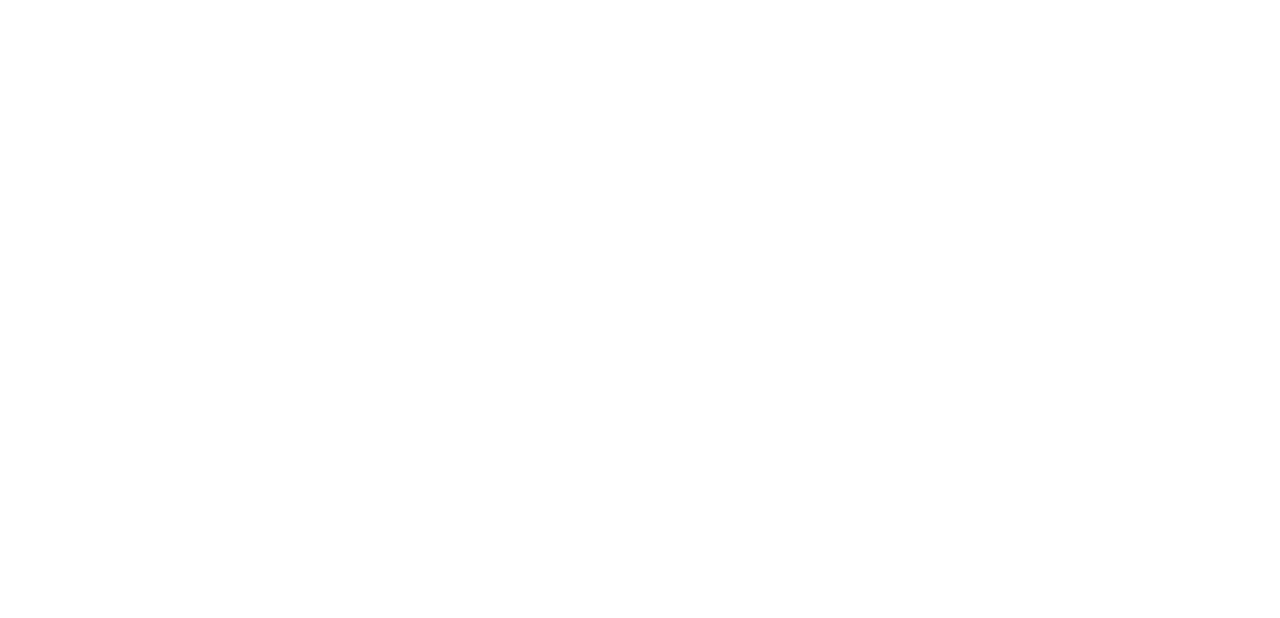
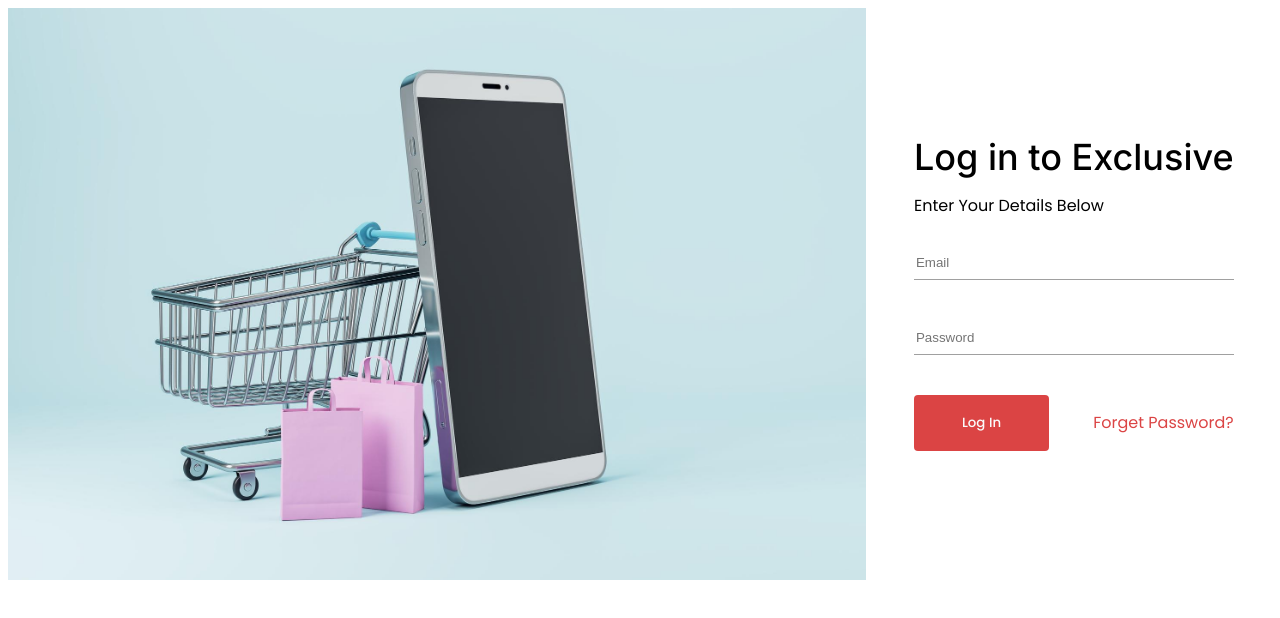
Before and after one commit to archis-academy/e-commerce-march-1, a plain HTML site: page login.html in a window 1280 px wide. Drawn offline with Linux system fonts and the light colour scheme.

Commit message:
[E--9]-loginhtml-and-logincss-complated

```diff
--- a/login.html
+++ b/login.html
@@ -4,10 +4,50 @@
     <meta charset="UTF-8" />
     <meta name="viewport" content="width=device-width, initial-scale=1.0" />
     <title>Exclusive E-Commerce Login</title>
-    <link rel="stylesheet" href="styles/shared.css">
-    <link rel="stylesheet" href="styles/login.css">
+    <link rel="stylesheet" href="styles/shared.css" />
+    <link rel="stylesheet" href="styles/login.css" />
+    <link rel="preconnect" href="https://fonts.googleapis.com" />
+    <link rel="preconnect" href="https://fonts.gstatic.com" crossorigin />
+    <link
+      href="https://fonts.googleapis.com/css2?family=Inter:wght@100..900&family=Poppins:ital,wght@0,100;0,200;0,300;0,400;0,500;0,600;0,700;0,800;0,900;1,100;1,200;1,300;1,400;1,500;1,600;1,700;1,800;1,900&display=swap"
+      rel="stylesheet"
+    />
   </head>
   <body>
-
+    <div class="login-page-container">
+      <div class="login-img-box">
+        <img class="login-img" src="images/login.png" alt="" />
+      </div>
+      <div class="login-content-box">
+        <div class="login-title-input-and-btn-box">
+          <div class="login-title-box">
+            <div class="login-title-h2-box">
+              <h2 class="login-title-h2">Log in to Exclusive</h2>
+            </div>
+            <div class="login-title-h5-box">
+              <h5 class="login-title-h5">Enter Your Details Below</h5>
+            </div>
+          </div>
+          <div class="login-input-box">
+            <input
+              id="email-input"
+              class="login-inputs"
+              type="email"
+              placeholder="Email"
+            />
+            <input
+              id="password-input"
+              class="login-inputs"
+              type="password"
+              placeholder="Password"
+            />
+          </div>
+          <div class="login-btn-box">
+            <button class="login-btn">Log In</button>
+            <a class="login-forget-password-btn" href="">Forget Password?</a>
+          </div>
+        </div>
+      </div>
+    </div>
   </body>
 </html>
--- a/styles/login.css
+++ b/styles/login.css
@@ -0,0 +1,91 @@
+.login-page-container {
+  display: flex;
+  align-items: center;
+  justify-content: space-between;
+  gap: 10px;
+}
+.login-img-box {
+  max-width: 1075px;
+}
+.login-img {
+  width: clamp(300px, 67vw, 1075px);
+}
+.login-title-h2 {
+  font-family: "Inter", serif;
+  font-size: clamp(24px, 5vw, 36px);
+  font-weight: 500;
+  line-height: 34px;
+  margin-top: 0;
+  margin-bottom: 20px;
+}
+.login-title-h5 {
+  font-family: "Poppins", sans-serif;
+  font-size: clamp(14px, 3vw, 16px);
+  font-weight: 400;
+  line-height: 24px;
+  margin-top: 0;
+}
+.login-content-box {
+  width: 820px;
+  display: flex;
+  justify-content: center;
+}
+.login-input-box {
+  display: flex;
+  flex-direction: column;
+  gap: 40px;
+  width: 100%;
+}
+.login-inputs {
+  height: 32px;
+  border: none;
+  border-bottom: 1px solid #a0a0a0;
+}
+.login-btn-box {
+  padding-top: 40px;
+  display: flex;
+  justify-content: space-between;
+  align-items: center;
+  gap: 10px;
+}
+.login-btn {
+  max-width: 190px;
+  padding: 16px 48px;
+  border: none;
+  border-radius: 4px;
+  background-color: #db4444;
+  font-family: "Poppins", sans-serif;
+  font-weight: 500;
+  line-height: 24px;
+  color: #fafafa;
+  cursor: pointer;
+}
+.login-forget-password-btn {
+  font-family: "Poppins", sans-serif;
+  font-size: clamp(14px, 3vw, 16px);
+  line-height: 24px;
+  color: #db4444;
+  text-decoration: none;
+}
+@media (max-width: 950px) {
+  .login-page-container {
+    flex-wrap: wrap;
+  }
+  .login-img {
+    width: 100%;
+  }
+  .login-content-box {
+    width: 950px;
+  }
+}
+@media (max-width: 550px) {
+  .login-title-h2 {
+    margin-bottom: 5px;
+  }
+  .login-input-box {
+    gap: 25px;
+  }
+  .login-btn {
+    padding: 12px 36px;
+  }
+}
```
